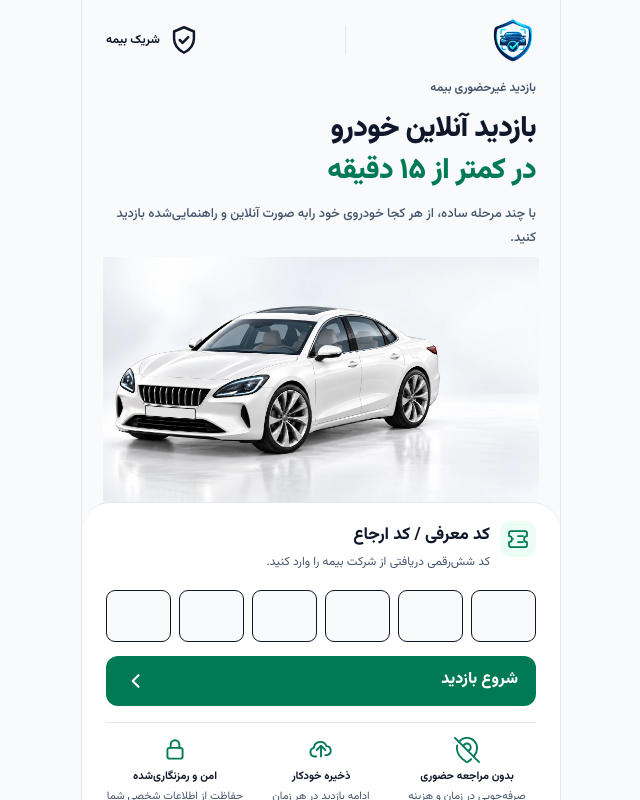
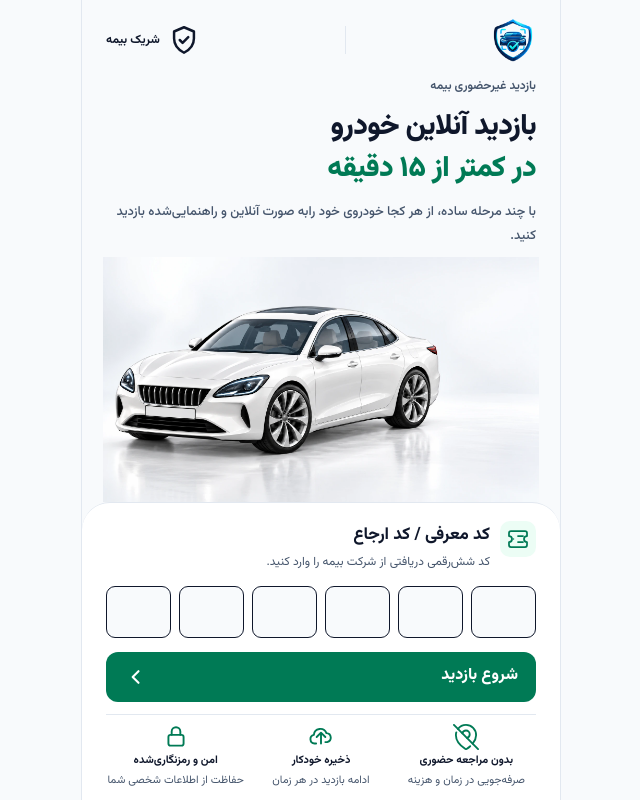
Before and after one commit to AliKeramattii/vehicle-inspection-frontend, a Next.js app: page / in a window 1280 px wide. Shown: the whole page, without its empty margins (319-959 px from the left). Built offline with nearby package versions, Linux system fonts and the light colour scheme.

Commit message:
fix: preserve location and finalize frontend QA

```diff
--- a/eslint.config.mjs
+++ b/eslint.config.mjs
@@ -10,6 +10,8 @@ const eslintConfig = defineConfig([
     // Default ignores of eslint-config-next:
     ".next/**",
     "references/**",
+    // A separate local checkout is unrelated to this application.
+    "vehicle-inspection-frontend/**",
     "out/**",
     "build/**",
     "next-env.d.ts",
--- a/src/components/layout/customer-polish.css
+++ b/src/components/layout/customer-polish.css
@@ -16,7 +16,15 @@
 .photo-review-capture figcaption>span{flex-basis:100%;font-size:var(--type-meta)}
 .photo-review .photo-review-reference{min-height:90px}
 .photo-review .photo-review-reference .photography-image{width:100px;min-width:100px;height:70px;object-fit:contain}
-.receipt-next-step{font-size:var(--type-meta);line-height:1.9;color:var(--color-muted);max-width:360px;margin:8px auto;text-align:center}
 .summary-section-heading h3{font-size:var(--type-card)}
 .summary-route .summary-section{border-radius:var(--radius-panel)}
 @media(max-height:600px){.landing-welcome .landing-art{max-block-size:none;aspect-ratio:1.95}.landing-welcome .landing-intro{margin-top:12px}}
+
+/* Spend the viewport budget on the vehicle, readable fields and reachable support. */
+.landing-screen .landing-welcome .landing-intro{margin-block-start:12px}
+.landing-screen .landing-welcome .landing-art{margin-block-start:8px}
+.landing-screen .landing-start{padding-top:18px}
+.landing-screen .landing-start .referral-label{margin-bottom:12px}
+.landing-screen .landing-start .landing-benefits{margin-top:12px;padding-top:10px;gap:6px}
+.landing-screen .landing-start .benefit-icon{width:24px;height:24px}
+.landing-screen .landing-start .entry-trust-footer{margin-top:6px}
--- a/src/components/ui/type-roles.css
+++ b/src/components/ui/type-roles.css
@@ -1,5 +1,5 @@
 /* Shared size roles only: colors and font family remain owned by each surface. */
 :root{--type-display:clamp(28px,7vw,34px);--type-page:24px;--type-section:18px;--type-card:15px;--type-body:14px;--type-secondary:13px;--type-meta:12px;--type-caption:11px;--type-action:16px;--space-gutter:16px;--space-section:20px;--radius-control:10px;--radius-input:12px;--radius-panel:16px}
-:where(textarea,summary):focus-visible{outline:2px solid var(--color-focus);outline-offset:3px}
+:where(.entry-screen,.preparation-screen,.photo-route,.admin-root,.reviewer-root) :where(textarea,summary):focus-visible{outline:2px solid var(--color-focus);outline-offset:3px}
 .entry-dialog>div:first-child>button{flex:none;min-width:44px;min-height:44px}
 .entry-dialog>div:first-child>button svg{display:block;stroke:currentColor}
--- a/src/features/submission/receipt-workflow.tsx
+++ b/src/features/submission/receipt-workflow.tsx
@@ -31,7 +31,7 @@ export function ReceiptWorkflow({ inspectionId }: { inspectionId: string }) {
   if (!receipt) return <SubmissionLoading />;
   return <div className="receipt-route">
     <div className="receipt-content">
-      <h2>بازدید با موفقیت ارسال شد</h2><p className="receipt-intro">کارشناسان نتیجه بازدید را بررسی خواهند کرد.</p><p className="receipt-next-step">مدارک دریافت شده‌اند؛ نتیجه پس از بررسی اعلام می‌شود. ارسال بازدید به معنی تأیید بیمه نیست.</p>
+      <h2>بازدید با موفقیت ارسال شد</h2><p className="receipt-intro">ارسال انجام شد؛ مدارک در انتظار بررسی است.</p>
       <CustomerHeroArtwork role="submission" className="receipt-hero" />
       {requests.error && <InlineAlert tone="warning">خواندن درخواست‌های کارشناس ممکن نشد.<SecondaryButton onClick={() => void requests.refetch()}>تلاش مجدد</SecondaryButton></InlineAlert>}
       {latest && <section className="additional-receipt-notice"><h3>{requestActive(latest) ? "مدارک تکمیلی مورد نیاز است" : "مدارک تکمیلی ارسال شدند"}</h3><p>{requestActive(latest) ? "کارشناس برای ادامه بررسی، تصاویر جدیدی درخواست کرده است." : "مدارک جدید برای بررسی مجدد ارسال شدند."}</p><Link href={additionalRoutes.list(inspectionId, latest.id)}>{requestActive(latest) ? "مشاهده درخواست" : "مشاهده رسید مدارک تکمیلی"}<Icon name="chevronForward" size={20} /></Link></section>}
--- a/tsconfig.json
+++ b/tsconfig.json
@@ -39,6 +39,7 @@
   ],
   "exclude": [
     "node_modules",
-    "references"
+    "references",
+    "vehicle-inspection-frontend"
   ]
 }
```
Also changed, not shown: .agent/plans/final-ui-ux.md, 14 other files (tests, documents, lock files or other folders).
